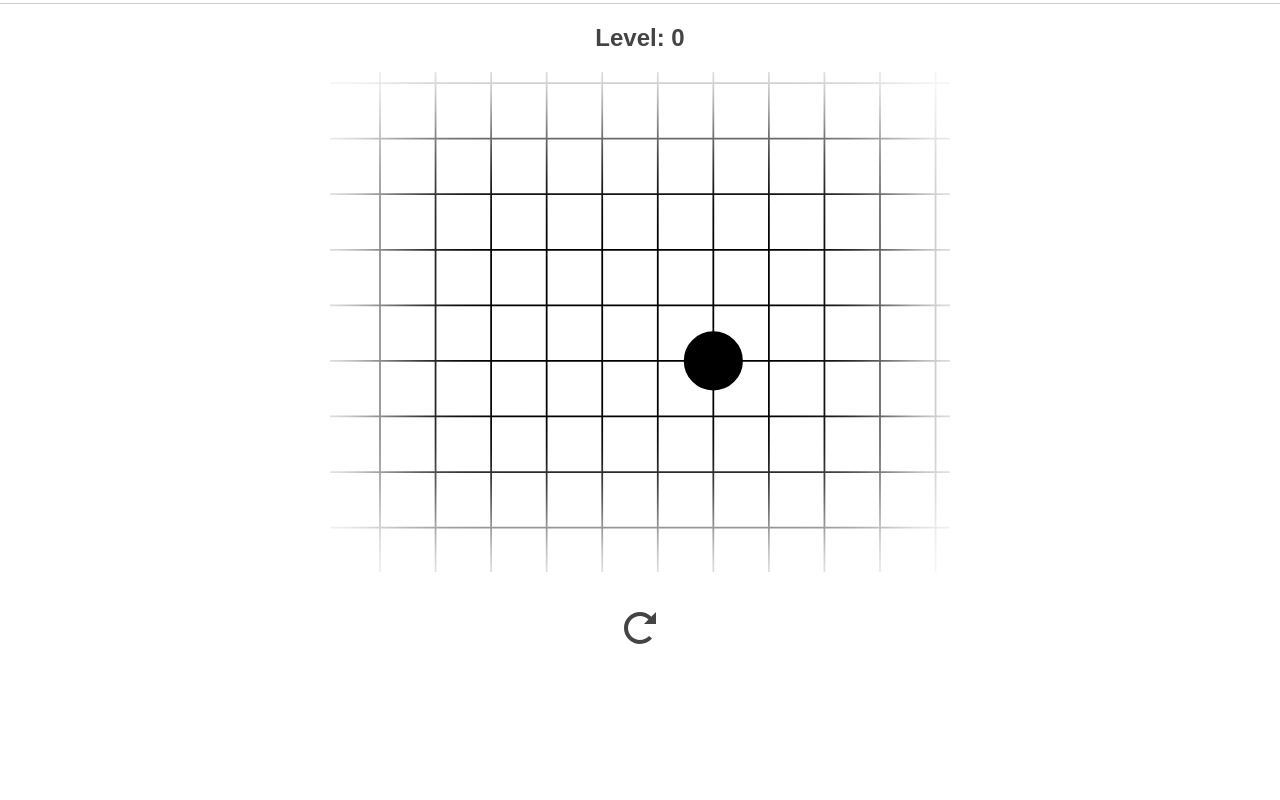
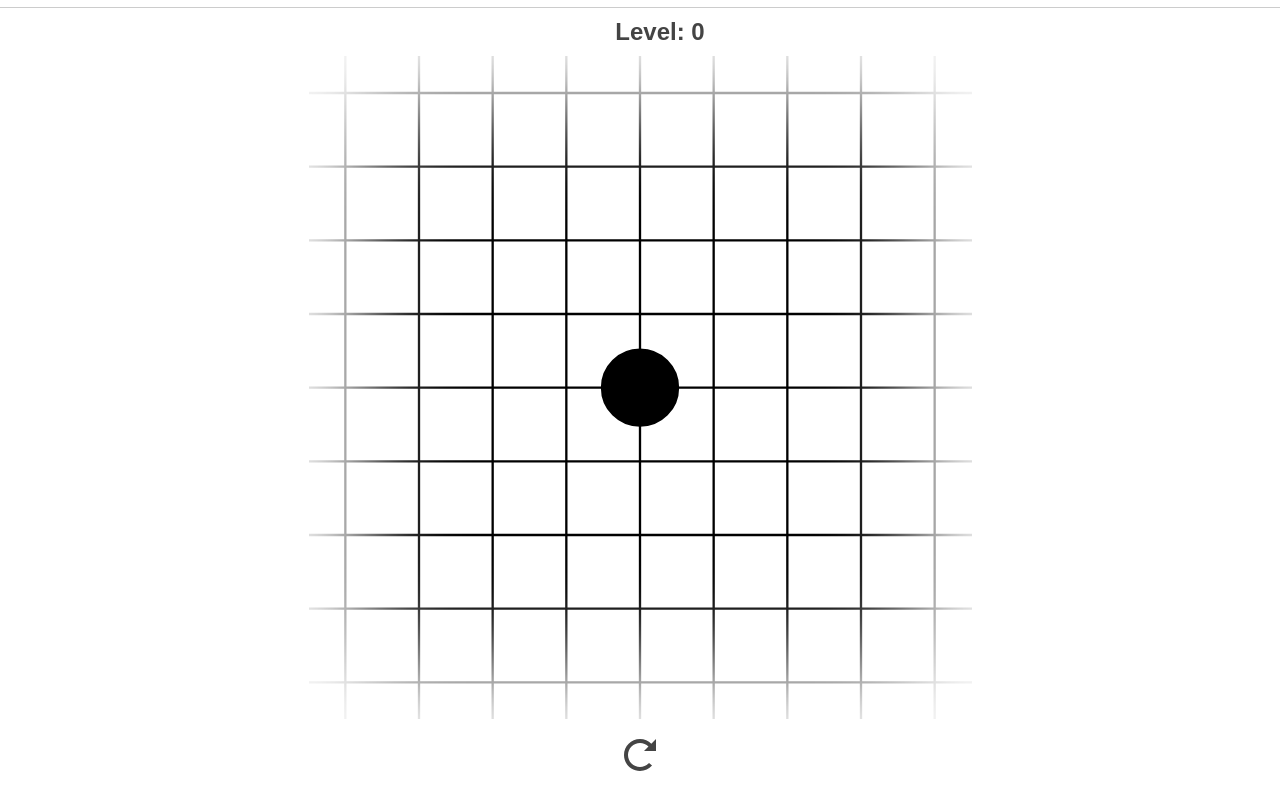
Before and after one commit to coopermayne/surrounding_game, a website: page index.html in a window 1280 px wide. Drawn offline with Linux system fonts and the light colour scheme.

Commit message:
board working

```diff
--- a/index.html
+++ b/index.html
@@ -26,11 +26,7 @@
   <div ng-style="{'width': varvar}" class='progress'> &nbsp; </div>
 </div>
 
-<div id='container'>
-
-  <div class="status_bar">
-    <h2>Level: {{current_lvl}}</h1>
-  </div>
+<h2 class="status_bar">Level: {{current_lvl}}</h1>
 
 <div class="viewport">
   <div class="fade">&nbsp</div>
@@ -42,8 +38,6 @@
 
 <img id="restart_button" ng-click="game.restart()" src="svg/spinner11.svg"/>
 
-</div>
-
 </body>
 
 <script type="text/ng-template" id="templateId">
--- a/script.js
+++ b/script.js
@@ -7,6 +7,30 @@ app.controller('main',
                  '$timeout',
                  function(Game, Board, scope, timeout) {
 
+  var dynamic_sizing = function() {
+    //this function sizes everything correctly
+
+    var sum = $('.progress_cont').height() + $('#restart_button').height() + $('.status_bar').height();
+    var win = window.innerHeight;
+    $('.viewport').height(win-sum-70);
+    $('.viewport').width(win-sum-70);
+
+    //returns location on 1000x1000 svg canvas
+    var center = scope.game.getProblemCenter();
+    var rendered_w = $('.board_cont').width()
+    var rendered_h = $('.board_cont').height()
+    rendered_center = {}
+    rendered_center.x = center.x*(rendered_w/1000);
+    rendered_center.y = center.y*(rendered_h/1000);
+    console.log(center);
+    console.log(rendered_center);
+    var center_viewport_x = $('.viewport').width()/2;
+    var center_viewport_y = $('.viewport').height()/2;
+    $(".board_cont").css({
+      marginLeft: center_viewport_x - rendered_center.x,
+      marginTop: center_viewport_y - rendered_center.y
+    })
+  }
 
   scope.game = new Game({
     element: document.getElementById("board"),
@@ -15,58 +39,44 @@ app.controller('main',
   scope.varvar = scope.game.current_lvl/scope.game.levels.length*100 + "%";
   scope.current_lvl = scope.game.current_lvl;
 
-  //fill whatever div its in
-  var b = $('#board');
-  b.css('width', b.height());
-  $( window ).resize(function() {
-    b.css('width', b.height());
-  });
 
-  var cont = $('#container');
-  cont.css('width', cont.height());
-  $( window ).resize(function() {
-    cont.css('width', cont.height());
-  });
-
-
+  dynamic_sizing();
+  $(window).resize( function() {
+    dynamic_sizing();
+  } )
 
   scope.game.setUpProblems();
   scope.game.setUpListener();
+  dynamic_sizing();
 
-  //initial centering
-  var center = scope.game.getProblemCenter();
-  var center_viewport_x = $('.viewport').width()/2;
-  var center_viewport_y = $('.viewport').height()/2;
-  console.log(center_viewport_x,center_viewport_y);
-  $(".b_cont").css({
+  scope.$on('win', function(event, args) {
+    timeout( function() {
+      scope.game.nextProblem();
+      scope.varvar = scope.game.current_lvl/scope.game.levels.length*100 + "%";
+      scope.current_lvl = scope.game.current_lvl;
+
+      dynamic_sizing();
+      //var center = scope.game.getProblemCenter();
+      //var w = $('.port').width()
+      //var h = $('.port').height()
+      //var margin_l = (w/2)-center.x;
+      //var margin_t = (h/2)-center.y;
+      //$("#board").animate({
+        //marginLeft: margin_l,
+        //marginTop: margin_t
+      //}, 1000)
+    }, 1500)
+    scope.$digest();
+  });
+
+  scope.$on('ai_turn', function(event, args) {
+    timeout( function() {
+      scope.game.aiRespond();
+    }, 600)
   })
-
-  /*scope.$on('win', function(event, args) {*/
-    /*timeout( function() {*/
-      /*scope.game.nextProblem();*/
-      /*scope.varvar = scope.game.current_lvl/scope.game.levels.length*100 + "%";*/
-      /*scope.current_lvl = scope.game.current_lvl;*/
-
-      /*var center = scope.game.getProblemCenter();*/
-      /*var w = $('.port').width()*/
-      /*var h = $('.port').height()*/
-      /*var margin_l = (w/2)-center.x;*/
-      /*var margin_t = (h/2)-center.y;*/
-      /*$("#board").animate({ */
-        /*marginLeft: margin_l,*/
-        /*marginTop: margin_t*/
-      /*}, 1000)*/
-    /*}, 1500)*/
-    /*scope.$digest();*/
-  /*});*/
-
-  /*scope.$on('ai_turn', function(event, args) {*/
-    /*timeout( function() {*/
-      /*scope.game.aiRespond();*/
-    /*}, 600)*/
-  /*})*/
 
   //helper functions
   scope.getNumber = function(num) { return new Array(num); }
 
+
 }]);
--- a/style.css
+++ b/style.css
@@ -1,8 +1,9 @@
+* {margin: 0 0; padding: 0 0}
+
 body {
   background: white;
   margin: 0 0;
 }
-
 
 .progress_cont {
   border-bottom: 1px solid #cccccc;
@@ -10,33 +11,26 @@ body {
 
 .progress {
   background: rgb(68,68,68);
-  height: 3px;
+  height: 7px;
 }
-
-#container {
-  margin: 0 auto;
-}
-
 
 .status_bar {
   width: 100%;
+  margin: 10px 20px;
   text-align: center;
   font-family: sans-serif, sans-serif;
   color: rgb(68,68,68);
 }
 
 .viewport {
+  margin: 0 auto;
   position: relative;
-  max-height: 500px;
-  height: 70%;
-  width: 100%;
   overflow: hidden;
 }
 
 .board_cont {
+  height: 700%;
   width: 700%;
-  height: 700%;
-  margin: -100px -450px
 }
 
 #board {
@@ -57,7 +51,7 @@ body {
 
 #restart_button{
   display: block;
-  margin-top: 40px;
+  margin-top: 20px;
   margin-left: auto;
   margin-right: auto
 }
```
Lines whose indentation alone changed are shown as unchanged.
